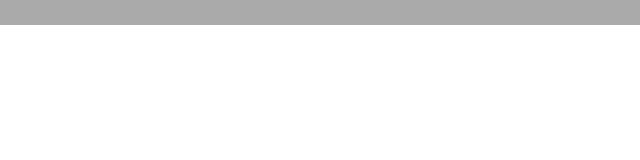
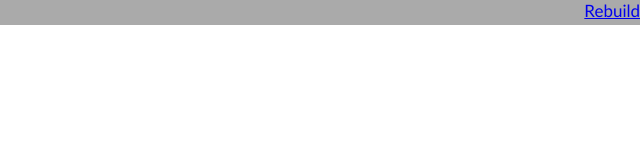
Before and after one commit to reddor/hermes, a plain HTML site: page template/index.html in a window 1280 px wide. Shown: the full height of the page, 640-1280 px from the left. Drawn offline with Linux system fonts and the light colour scheme.

Commit message:
allow rebuild trigger via websockets

```diff
--- a/template/index.html
+++ b/template/index.html
@@ -18,6 +18,13 @@
             font-family: 'Gill Sans', 'Gill Sans MT', Calibri, 'Trebuchet MS', sans-serif;
             font-size: 17px;
         }
+        #rebuild {
+            position: absolute;
+            right: 0px;
+            height: 25px;
+            font-family: 'Gill Sans', 'Gill Sans MT', Calibri, 'Trebuchet MS', sans-serif;
+            font-size: 17px;
+        }
         #main {
             position: absolute;
             left: 0px;
@@ -33,6 +40,7 @@
     </head>
 <body>
     <div id="info">connecting...</div>
+    <div id="rebuild"><a href="javascript:rebuild()">Rebuild</a></div>
     <div id="main">
         <iframe id="frame" frameborder="0">oops</iframe>
     </div>
@@ -46,6 +54,11 @@ var ws = new WebSocket("ws://127.0.0.1:8099/hotreload");
 ws.onopen = function() {
     log("Connected");
 };
+
+function rebuild() {
+    ws.send("rebuild");
+}
+
 ws.onmessage = function(e) {
     var x = JSON.parse(e.data);
     if(x.reload) {
```
Also changed, not shown: 6 other files.
